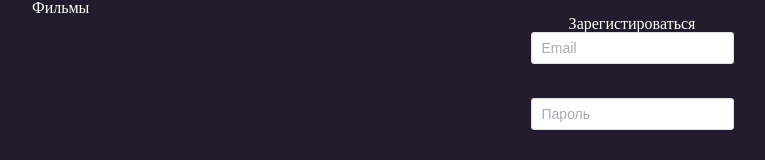
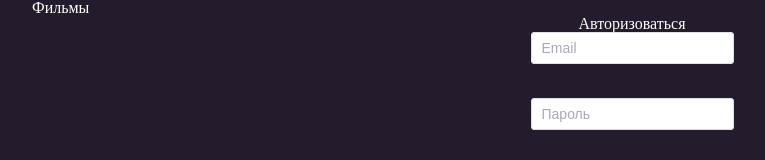
Before and after one commit to miirsery/vue-filmes, a Vue app: page /authorization/login in a window 1280 px wide. Shown: the top 160 px of the page, without its empty margins (8-773 px from the left). Built offline with nearby package versions, Linux system fonts and the light colour scheme.

Commit message:
fix routing

```diff
--- a/package.json
+++ b/package.json
@@ -25,7 +25,7 @@
     "vite-plugin-eslint": "^1.8.1",
     "vite-plugin-stylelint": "^3.0.7",
     "vue": "^3.2.38",
-    "vue-router": "^4.1.5"
+    "vue-router": "^4.0.13"
   },
   "devDependencies": {
     "@rushstack/eslint-patch": "^1.1.4",
--- a/src/components/common/InputCommon/InputCommon.vue
+++ b/src/components/common/InputCommon/InputCommon.vue
@@ -1,6 +1,5 @@
 <template>
   <el-input
-    v-bind="$attrs"
     :model-value="props.value"
     :placeholder="props.placeholder"
     :label="props.label"
@@ -15,9 +14,7 @@ interface IProps {
   value?: string | number
 }
 
-const props = withDefaults(defineProps<IProps>(), {
-  value: '',
-})
+const props = defineProps<IProps>()
 
 const emit = defineEmits<{
   (e: 'change', value: string | number): string | number
--- a/src/pages/TheAuthorization/TheLogin/TheLogin.vue
+++ b/src/pages/TheAuthorization/TheLogin/TheLogin.vue
@@ -1,7 +1,7 @@
 <template>
   <div class="the-login">
     <div class="d-flex ai-center fd-column">
-      <h1 class="the-registration__title">Зарегистироваться</h1>
+      <h1 class="the-registration__title">Авторизоваться</h1>
       <el-form :model="loginForm">
         <el-form-item prop="email">
           <input-common v-model="loginForm.email" class="mb-16" placeholder="Email" />
--- a/src/pages/TheAuthorization/TheRegistration/TheRegistration.vue
+++ b/src/pages/TheAuthorization/TheRegistration/TheRegistration.vue
@@ -54,7 +54,7 @@ const handleAccountCreate = async (): Promise<void> => {
   if (!error && data) {
     console.log(data)
 
-    await router.push({ name: 'TheLogin' })
+    await router.push('/authorization/login')
   }
 }
 </script>
```
Also changed, not shown: .fleet/run.json (added), .fleet/settings.json (added), 1 other file (tests, documents, lock files or other folders).
